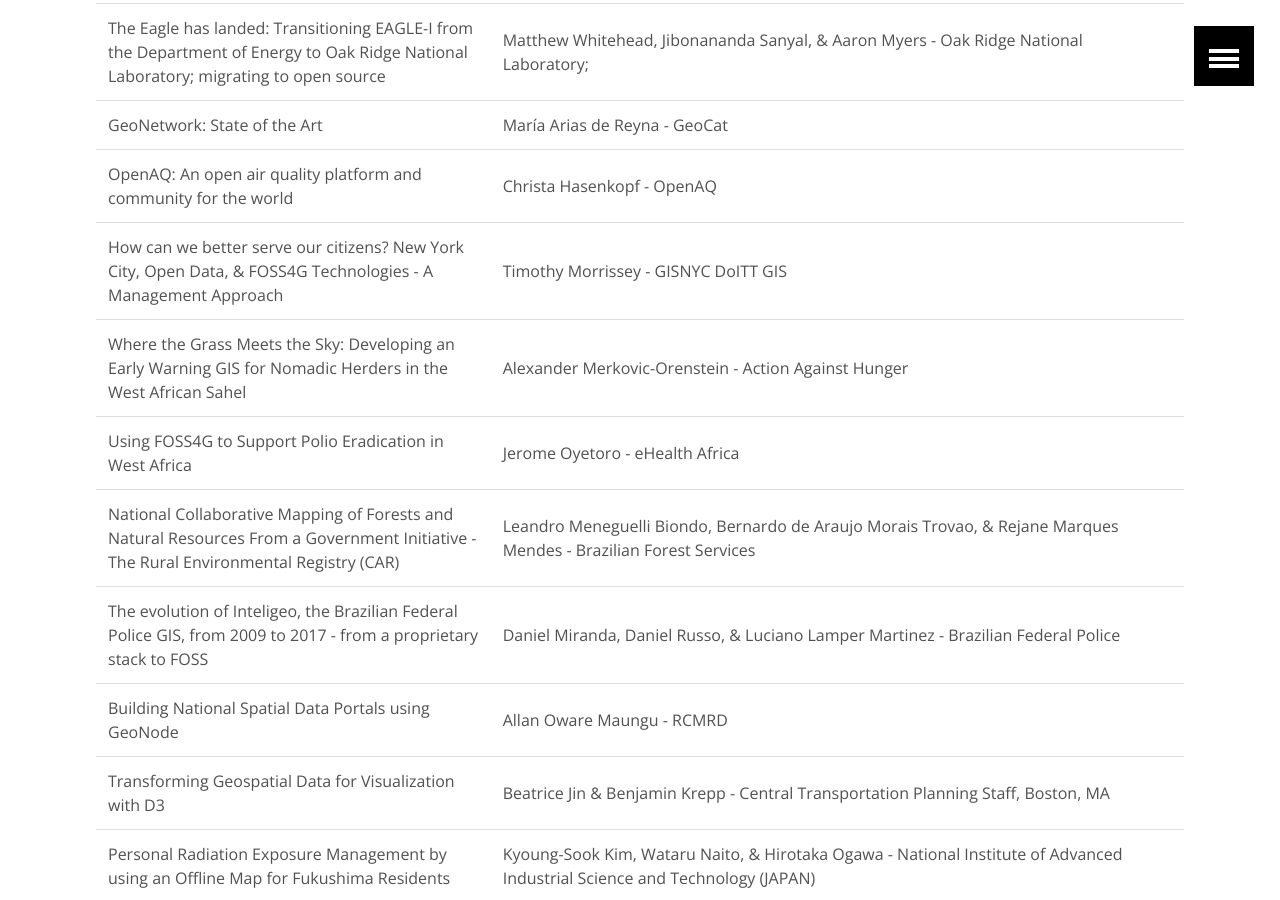
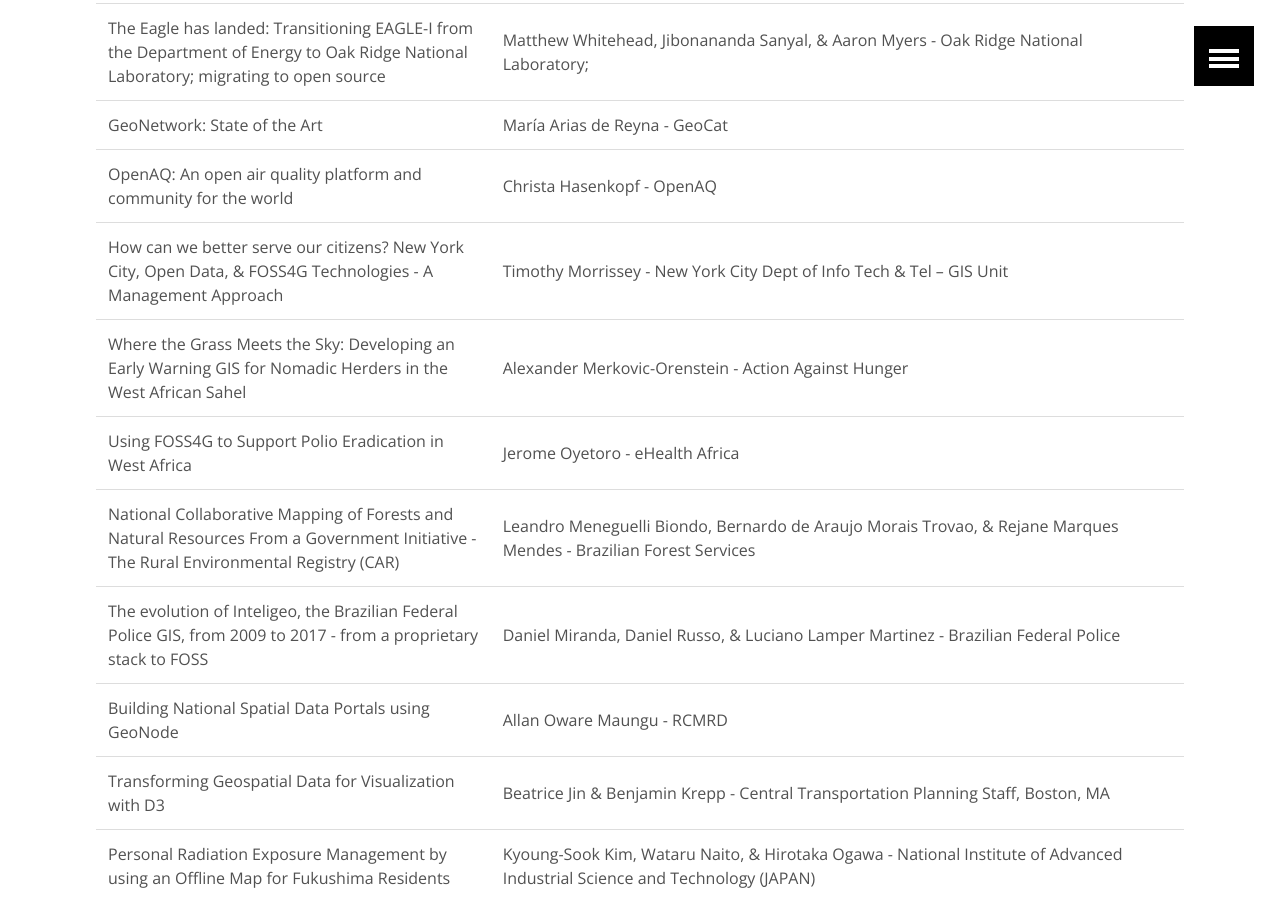
Before and after one commit to AvidGeo/foss4g2017-dev, a Jekyll site: the page built from accepted-presentations/index.html, in a window 1280 px wide and 900 px high, scrolled down 7964 px. Built offline with Jekyll 4.4.1, drawn with Linux system fonts in a browser that asks for light colours.

Commit message:
edit accepted presenter organization

```diff
--- a/accepted-presentations/index.html
+++ b/accepted-presentations/index.html
@@ -151,7 +151,7 @@
                 <tr><td>The Eagle has landed: Transitioning EAGLE-I from the Department of Energy to Oak Ridge National Laboratory; migrating to open source</td><td>Matthew Whitehead, Jibonananda Sanyal, &amp; Aaron Myers - Oak Ridge National Laboratory;</td></tr>
                 <tr><td>GeoNetwork: State of the Art</td><td>María Arias de Reyna - GeoCat</td></tr>
                 <tr><td>OpenAQ: An open air quality platform and community for the world</td><td>Christa Hasenkopf - OpenAQ</td></tr>
-                <tr><td>How can we better serve our citizens? New York City, Open Data, &amp; FOSS4G Technologies - A Management Approach</td><td>Timothy Morrissey - GISNYC DoITT GIS</td></tr>
+                <tr><td>How can we better serve our citizens? New York City, Open Data, &amp; FOSS4G Technologies - A Management Approach</td><td>Timothy Morrissey - New York City Dept of Info Tech &amp; Tel – GIS Unit</td></tr>
                 <tr><td>Where the Grass Meets the Sky: Developing an Early Warning GIS for Nomadic Herders in the West African Sahel</td><td>Alexander Merkovic-Orenstein - Action Against Hunger</td></tr>
                 <tr><td>Using FOSS4G to Support Polio Eradication in West Africa</td><td>Jerome Oyetoro - eHealth Africa</td></tr>
                 <tr><td>National Collaborative Mapping of Forests and Natural Resources From a Government Initiative - The Rural Environmental Registry (CAR)</td><td>Leandro Meneguelli Biondo, Bernardo de Araujo Morais Trovao, &amp; Rejane Marques Mendes - Brazilian Forest Services</td></tr>
```
